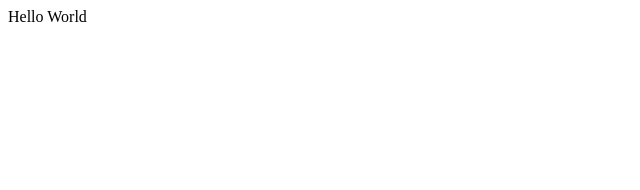
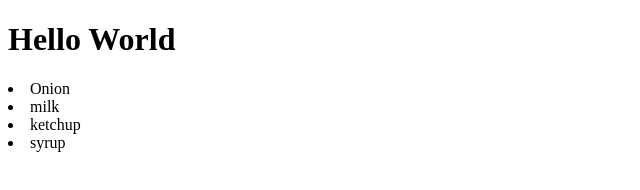
Before and after one commit to MikeyB2/travis-ci, a website: page public/index.html in a window 1280 px wide. Shown: the whole page, without its empty margins (0-640 px from the left). Drawn offline with nearby package versions, Linux system fonts and the light colour scheme.

Commit message:
added mock data

```diff
--- /dev/null
+++ b/public/app.js
@@ -0,0 +1,64 @@
+let MOCK_SHOPPING_LIST = {
+    "shoppingList": [{
+            "id": "1111111",
+            "ingrediant": "Onion",
+            "amount": "1",
+            "unit": "each"
+        },
+        {
+            "id": "2222222",
+            "ingrediant": "milk",
+            "amount": "1",
+            "unit": "gal"
+        },
+        {
+            "id": "333333",
+            "ingrediant": "ketchup",
+            "amount": "1",
+            "unit": "each"
+        },
+        {
+            "id": "4444444",
+            "ingrediant": "syrup",
+            "amount": "1",
+            "unit": "tbs"
+        }
+    ]
+};
+
+// this function's name and argument can stay the
+// same after we have a live API, but its internal
+// implementation will change. Instead of using a
+// timeout function that returns mock data, it will
+// use jQuery's AJAX functionality to make a call
+// to the server and then run the callbackFn
+function getShoppingList(callbackFn) {
+    // we use a `setTimeout` to make this asynchronous
+    // as it would be with a real AJAX call.
+    setTimeout(function () {
+        callbackFn(MOCK_SHOPPING_LIST)
+    }, 1);
+}
+
+
+// this function stays the same when we connect
+// to real API later
+function displayShoppingList(data) {
+    console.log(data);
+    for (index in data.shoppingList) {
+        $('body').append(
+            '<li>' + data.shoppingList[index].ingrediant + '</li>');
+    }
+}
+
+// this function can stay the same even when we
+// are connecting to real API
+function getAndDisplayShoppingList() {
+    console.log("is this working");
+    getShoppingList(displayShoppingList);
+}
+
+// //  on page load do this
+$(function () {
+    getAndDisplayShoppingList();
+})
--- a/public/index.html
+++ b/public/index.html
@@ -1 +1,17 @@
-<p>Hello World</p>
+<!DOCTYPE html>
+<html lang="en">
+
+<head>
+    <meta charset="UTF-8">
+    <meta name="viewport" content="width=device-width, initial-scale=1.0">
+    <meta http-equiv="X-UA-Compatible" content="ie=edge">
+    <title>Document</title>
+</head>
+
+<body>
+    <h1>Hello World</h1>
+    <script src="https://cdnjs.cloudflare.com/ajax/libs/jquery/3.1.0/jquery.min.js"></script>
+    <script src="./app.js"></script>
+</body>
+
+</html>
```
